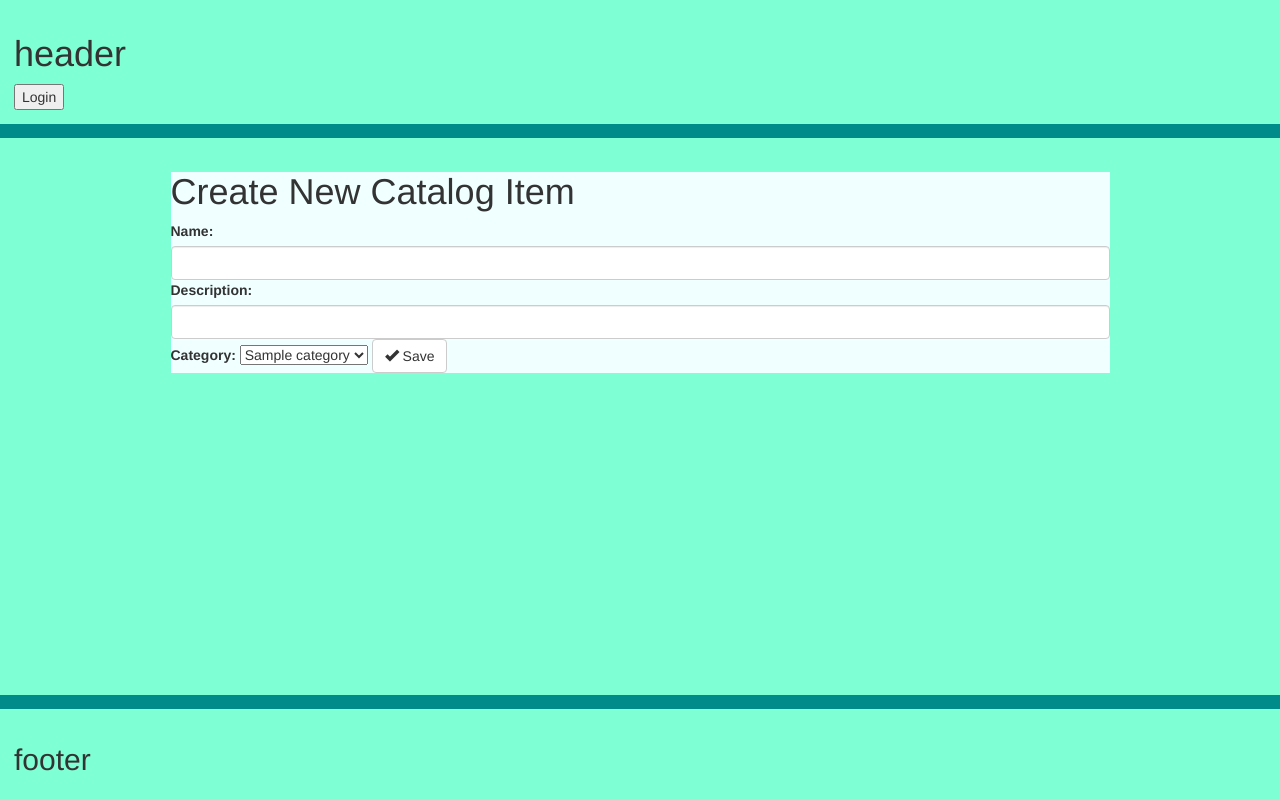
After one commit to npwaters/item-catalog-web-application, a Flask app: page /catalog/new in a window 1280 px wide. The commit adds this page. Run offline with Flask 2, Linux system fonts and the light colour scheme; tables that the repository leaves empty hold one stand-in row (values such as "Sample post"); parts of the project's set-up code (start-up, migrations or seed data) failed here and were passed over; some libraries are stand-ins or nearby versions.

Commit message:
feat: Implement Create new catalog item functionality
Add new item link is rendered only for logged in users.

```diff
--- /dev/null
+++ b/catalog_item/blueprint_templates/catalog_item/create_catalog_item.html
@@ -0,0 +1,39 @@
+{% extends "base.html" %}
+{% block container %}
+    <h1>Create New Catalog Item</h1>
+    <div>
+        <form action="{{ url_for(
+                "catalog_item_app.create_catalog_item_web_view") }}"
+              method="post"
+        >
+            <div class="form-group">
+                <label for="name">Name:</label>
+                <input
+                        type="text"
+                        class="form-control"
+                        name="name"
+                >
+                <label for="description">Description:</label>
+                <input
+                        type="text"
+                        class="form-control"
+                        name="description"
+                >
+                <label for="category">Category:</label>
+                <select name="category">
+                    {% for category in categories %}
+                    <option value="{{ category.name }}">{{ category.name }}</option>
+                    {% endfor %}
+                </select>
+                <button
+                        type="submit"
+                        class="btn btn-default"
+                        id="submit"
+                >
+                    <span class="glyphicon glyphicon-ok" aria-hidden="true"></span>
+                    Save
+                </button>
+            </div>
+        </form>
+    </div>
+{% endblock %}
--- a/catalog_item/web_app.py
+++ b/catalog_item/web_app.py
@@ -1,8 +1,37 @@
 from flask.views import MethodView
 from flask import render_template, jsonify, request, redirect, url_for
 from app import session, login_session
+from catalog_item.models import CatalogItem
 from helpers.catalog_item_helpers import get_catalog_item
 from helpers.category_helpers import get_categories, get_category
+
+
+class CreateCatalogItem(MethodView):
+
+    def dispatch_request(self):
+        if request.method == "GET":
+            categories = get_categories()
+            return render_template(
+                "create_catalog_item.html",
+                categories=categories
+            )
+        else:
+            catalog_item = CatalogItem()
+            catalog_item_form = request.form
+            if catalog_item_form.get("name"):
+                catalog_item.name = catalog_item_form.get("name")
+            if catalog_item_form.get("description"):
+                catalog_item.description = catalog_item_form.get("description")
+            category = get_category(
+                catalog_item_form.get("category").rstrip()
+            )
+            catalog_item.category_id = category.id
+            catalog_item.user_id = login_session.get("user_id")
+            session.add(catalog_item)
+            session.commit()
+            return redirect(url_for(
+                "home_app.show_home_page_web"
+            ))
 
 
 class GetCatalogItem(MethodView):
--- a/home/web_app.py
+++ b/home/web_app.py
@@ -17,5 +17,6 @@ class ShowHomePage(MethodView):
             categories=categories,
             latest_catalog_items=latest_catalog_items,
             heading="Latest Items",
-            STATE=login_session.get("state")
+            STATE=login_session.get("state"),
+            user=login_session.get("username")
         )
```
Also changed, not shown: catalog_item/views.py (+13 -1 lines), templates/main_nav.html (+7 -0 lines).
